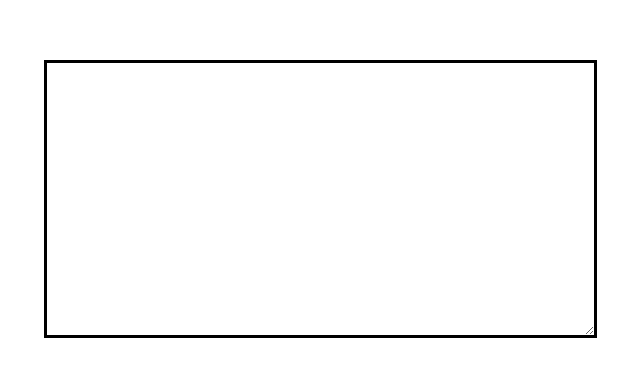
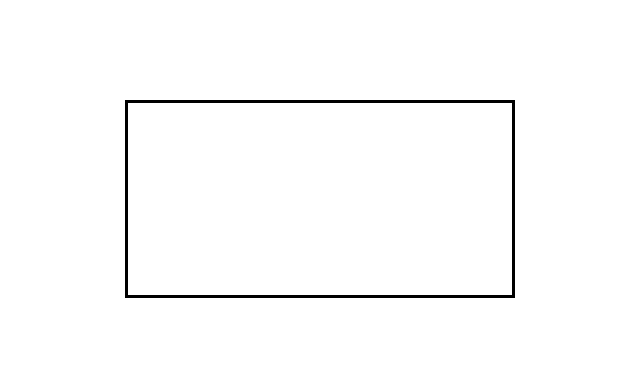
Before and after one commit to nacal/ai-suggestion-textarea, a Next.js app: page / in a window 1280 px wide. Shown: the part 201-578 px from the top of the page, without its empty margins (320-960 px from the left). Built offline with nearby package versions, Linux system fonts and the light colour scheme.

Commit message:
contentEditableに変更

```diff
--- a/src/app/page.tsx
+++ b/src/app/page.tsx
@@ -1,34 +1,51 @@
 'use client'
 
-import { FormEvent, useCallback, useRef, useState } from 'react'
+import { FormEvent, useCallback, useEffect, useRef, useState } from 'react'
 
 export default function Home() {
-  const [value, setValue] = useState('')
+  const [suggestions, setSuggestions] = useState<string | null>(null)
   const timer = useRef<NodeJS.Timeout | null>(null)
 
-  const handleInputValue = useCallback((e: FormEvent<HTMLTextAreaElement>) => {
-    setValue(e.currentTarget.value)
-
+  const handleInputValue = useCallback((e: FormEvent<HTMLDivElement>) => {
     if (timer.current) {
       clearTimeout(timer.current)
     }
 
-    if ((e.nativeEvent as InputEvent).data) {
+    if ((e.nativeEvent as InputEvent).data && e.currentTarget.textContent) {
       timer.current = setTimeout(() => {
-        console.log('fetch')
+        setSuggestions('suggestions')
       }, 1000)
+    } else {
+      setSuggestions(null)
     }
   }, [])
 
+  const resetSuggestions = () => {
+    setSuggestions(null)
+  }
+
+  useEffect(() => {
+    if (suggestions) {
+      addEventListener('keydown', resetSuggestions)
+      addEventListener('click', resetSuggestions)
+    }
+
+    return () => {
+      removeEventListener('keydown', resetSuggestions)
+      removeEventListener('click', resetSuggestions)
+    }
+  }, [suggestions])
+
   return (
     <main className="flex min-h-[100dvh] flex-col items-center justify-center">
-      <textarea
-        cols={50}
-        rows={10}
-        value={value}
+      <div
+        className="w-96 h-48 outline p-4"
+        contentEditable
         onInput={handleInputValue}
-        className="outline p-4"
-      />
+        role="textbox"
+      >
+        {suggestions && <span className="text-gray-400">{suggestions}</span>}
+      </div>
     </main>
   )
 }
```
